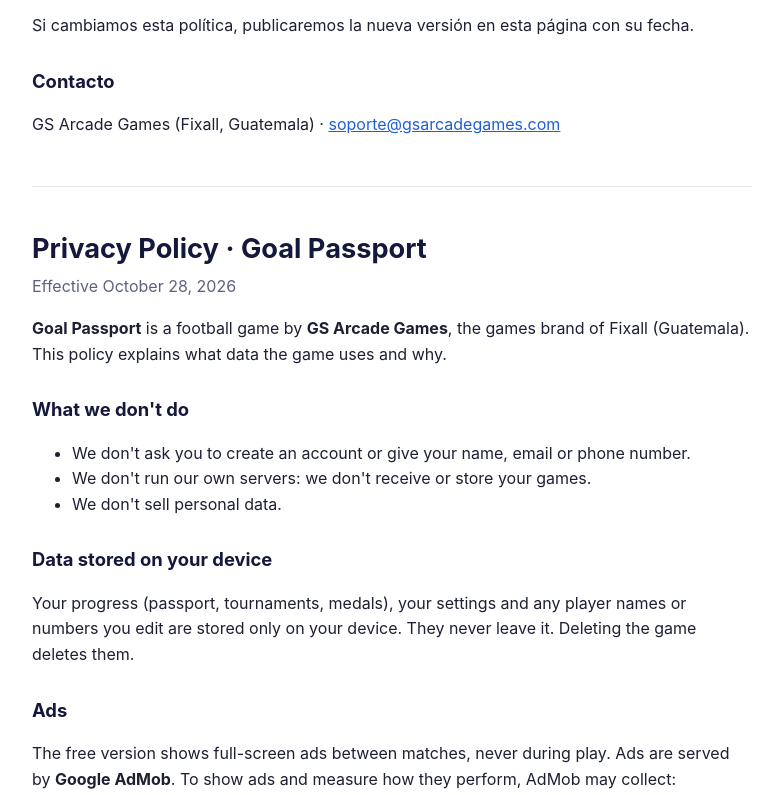
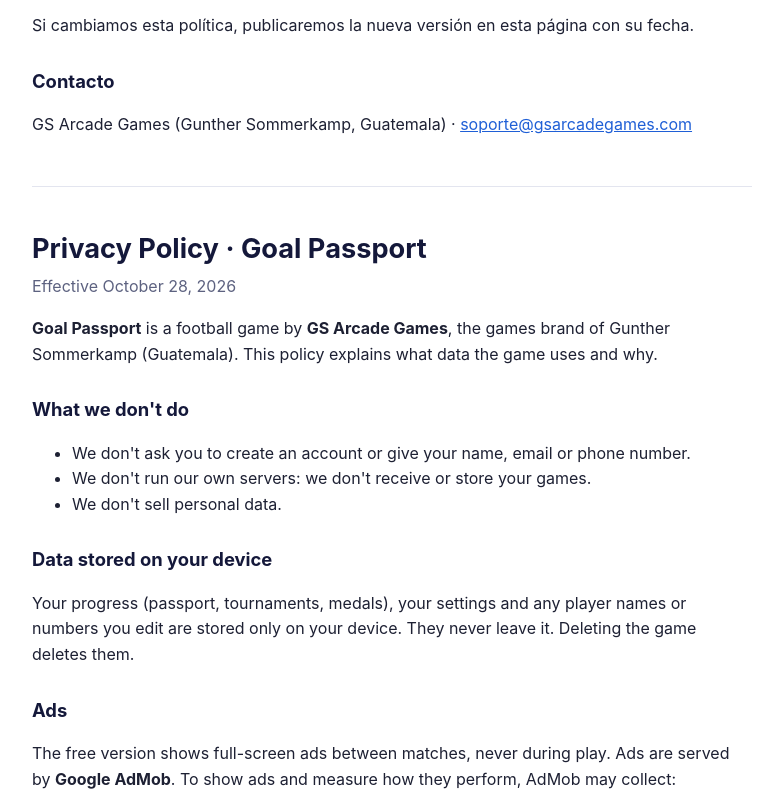
Before and after one commit to gunt3ds/gsarcadegames.com, a plain HTML site: page goal-passport/privacy/index.html in a window 1280 px wide. Shown: the part 1691-2486 px from the top of the page, without its empty margins (248-1031 px from the left). Drawn offline with Linux system fonts and the light colour scheme.

Commit message:
Privacy: owner is Gunther Sommerkamp

```diff
--- a/goal-passport/privacy/index.html
+++ b/goal-passport/privacy/index.html
@@ -30,7 +30,7 @@
 <section id="es" lang="es">
 <h1>Política de privacidad · Goal Passport</h1>
 <p class="date">Vigente desde el 28 de octubre de 2026</p>
-<p><strong>Goal Passport</strong> es un juego de fútbol de <strong>GS Arcade Games</strong>, marca de juegos de Fixall (Guatemala). Esta política explica qué datos usa el juego y por qué.</p>
+<p><strong>Goal Passport</strong> es un juego de fútbol de <strong>GS Arcade Games</strong>, marca de juegos de Gunther Sommerkamp (Guatemala). Esta política explica qué datos usa el juego y por qué.</p>
 
 <h2>Lo que no hacemos</h2>
 <ul>
@@ -70,7 +70,7 @@
 <p>Si cambiamos esta política, publicaremos la nueva versión en esta página con su fecha.</p>
 
 <h2>Contacto</h2>
-<p>GS Arcade Games (Fixall, Guatemala) · <a href="mailto:soporte@gsarcadegames.com">soporte@gsarcadegames.com</a></p>
+<p>GS Arcade Games (Gunther Sommerkamp, Guatemala) · <a href="mailto:soporte@gsarcadegames.com">soporte@gsarcadegames.com</a></p>
 </section>
 
 <hr>
@@ -78,7 +78,7 @@
 <section id="en" lang="en">
 <h1>Privacy Policy · Goal Passport</h1>
 <p class="date">Effective October 28, 2026</p>
-<p><strong>Goal Passport</strong> is a football game by <strong>GS Arcade Games</strong>, the games brand of Fixall (Guatemala). This policy explains what data the game uses and why.</p>
+<p><strong>Goal Passport</strong> is a football game by <strong>GS Arcade Games</strong>, the games brand of Gunther Sommerkamp (Guatemala). This policy explains what data the game uses and why.</p>
 
 <h2>What we don't do</h2>
 <ul>
@@ -118,7 +118,7 @@
 <p>If we change this policy, we will post the new version on this page with its date.</p>
 
 <h2>Contact</h2>
-<p>GS Arcade Games (Fixall, Guatemala) · <a href="mailto:soporte@gsarcadegames.com">soporte@gsarcadegames.com</a></p>
+<p>GS Arcade Games (Gunther Sommerkamp, Guatemala) · <a href="mailto:soporte@gsarcadegames.com">soporte@gsarcadegames.com</a></p>
 </section>
 
 <footer>© 2026 GS Arcade Games · <a href="/">gsarcadegames.com</a></footer>
```
